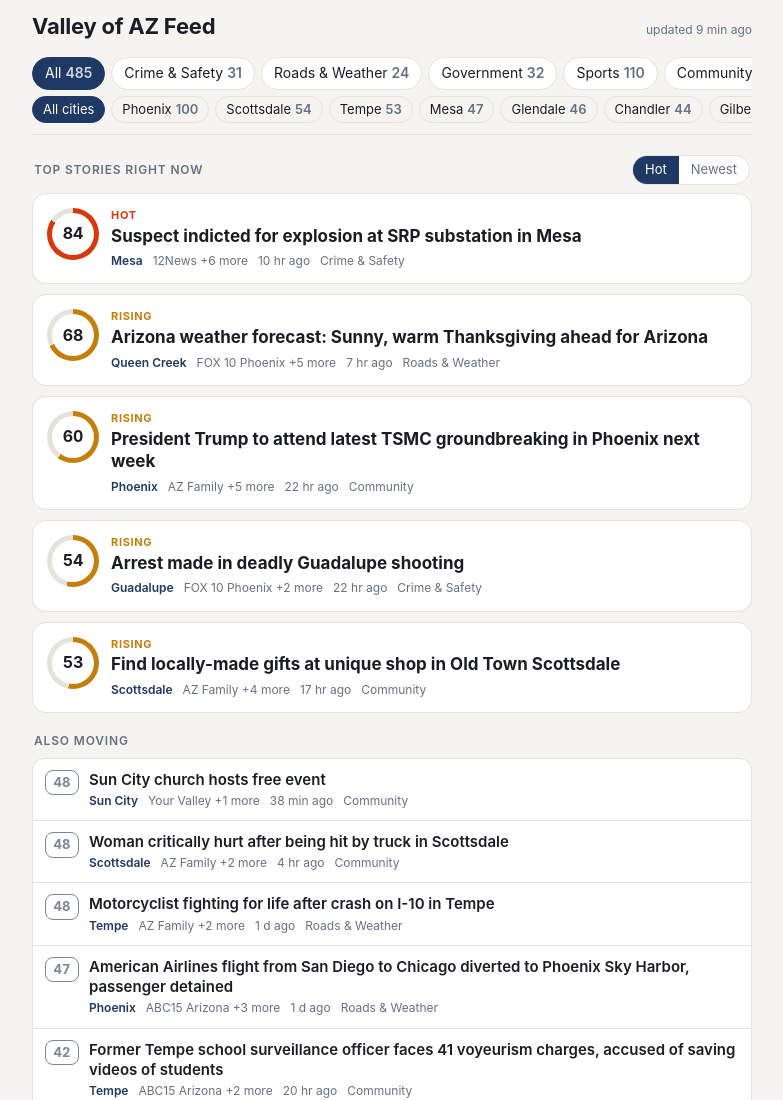
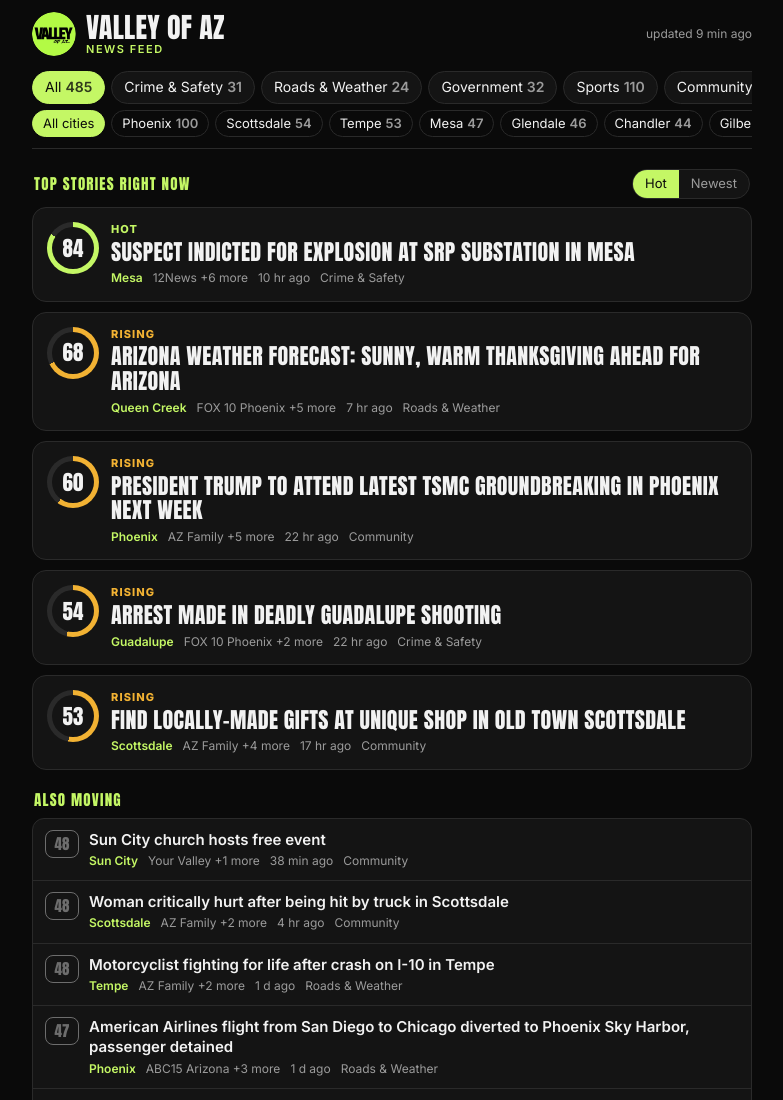
Before and after one commit to miamidader/valleyofaz, a plain HTML site: page index.html in a window 1280 px wide. Shown: the top 1100 px of the page, without its empty margins (248-1031 px from the left). Drawn offline with Linux system fonts and the light colour scheme.

Commit message:
Brand the app to match the Valley of AZ Instagram
Co-Authored-By: Claude Sonnet 5.5 <noreply@anthropic.com>
Claude-Session: https://claude.ai/code/session_013zGD8kdUggw89ord5PKcae

```diff
--- a/index.html
+++ b/index.html
@@ -5,17 +5,26 @@
 <meta name="viewport" content="width=device-width,initial-scale=1,viewport-fit=cover">
 <meta name="apple-mobile-web-app-capable" content="yes">
 <meta name="apple-mobile-web-app-title" content="Valley Feed">
-<meta name="theme-color" content="#1F3864">
+<meta name="theme-color" content="#0a0a0a">
+<meta name="apple-mobile-web-app-status-bar-style" content="black">
+<link rel="manifest" href="manifest.webmanifest">
+<link rel="icon" href="assets/favicon.png">
+<link rel="apple-touch-icon" href="assets/apple-touch-icon.png">
+<link rel="preconnect" href="https://fonts.googleapis.com">
+<link rel="preconnect" href="https://fonts.gstatic.com" crossorigin>
+<link rel="stylesheet" href="https://fonts.googleapis.com/css2?family=Anton&family=Inter:wght@400;600;700;800&display=swap">
 <title>Valley of AZ Feed</title>
 <style>
-:root{--bg:#f5f4f0;--card:#fff;--ink:#1a1d24;--muted:#667085;--line:#e4e2db;--accent:#1F3864;--accent-ink:#fff;--hot:#d9380b;--rise:#c47f0a;--calm:#7a8699}
-@media (prefers-color-scheme:dark){:root{--bg:#0f1218;--card:#181c25;--ink:#eceef3;--muted:#98a1b3;--line:#272c38;--accent:#8fb0ff;--accent-ink:#0f1218;--hot:#ff6a3d;--rise:#f2b233;--calm:#6c7890;color-scheme:dark}}
+:root{--bg:#0a0a0a;--card:#141414;--ink:#f2f2f2;--muted:#9b9b9b;--line:#2a2a2a;--accent:#C4F765;--accent-ink:#0a0a0a;--hot:#C4F765;--rise:#f2b233;--calm:#6d6d6d;color-scheme:dark;--display:Anton,"Arial Narrow",Impact,sans-serif}
 *{box-sizing:border-box}
 html{-webkit-text-size-adjust:100%}
-body{margin:0;background:var(--bg);color:var(--ink);font:16px/1.35 -apple-system,BlinkMacSystemFont,"Segoe UI",Roboto,sans-serif;padding:0 max(16px,env(safe-area-inset-right)) calc(48px + env(safe-area-inset-bottom)) max(16px,env(safe-area-inset-left))}
+body{margin:0;background:var(--bg);color:var(--ink);font:16px/1.35 Inter,-apple-system,BlinkMacSystemFont,"Segoe UI",Roboto,sans-serif;padding:0 max(16px,env(safe-area-inset-right)) calc(48px + env(safe-area-inset-bottom)) max(16px,env(safe-area-inset-left))}
 .wrap{max-width:720px;margin:0 auto}
-.title{display:flex;justify-content:space-between;align-items:baseline;gap:8px;padding:calc(env(safe-area-inset-top) + 12px) 0 4px}
-h1{font-size:22px;margin:0;letter-spacing:-.01em}
+.title{display:flex;justify-content:space-between;align-items:center;gap:8px;padding:calc(env(safe-area-inset-top) + 12px) 0 4px}
+.brand{display:flex;align-items:center;gap:10px;min-width:0}
+.brand img{width:44px;height:44px;border-radius:50%;flex:none}
+h1{font-family:var(--display);font-weight:400;font-size:28px;line-height:1;margin:0;letter-spacing:.01em;text-transform:uppercase}
+.sub{display:block;font-family:Inter,sans-serif;font-size:11px;letter-spacing:.14em;color:var(--accent);margin-top:3px;font-weight:600}
 .stamp{font-size:12px;color:var(--muted);white-space:nowrap}
 .bar{position:sticky;top:env(safe-area-inset-top,0px);z-index:5;background:var(--bg);padding:6px 0 8px;margin-top:2px;border-bottom:1px solid var(--line)}
 .chips{display:flex;gap:6px;overflow-x:auto;padding:3px 0;scrollbar-width:none}
@@ -30,7 +39,7 @@ button:focus-visible,a:focus-visible{outline:2px solid var(--accent);outline-off
 #ptr{height:0;overflow:hidden;text-align:center;font-size:13px;color:var(--muted);transition:height .15s}
 #ptr span{display:block;padding-top:10px}
 .head{display:flex;justify-content:space-between;align-items:center;margin:20px 2px 8px}
-h2{font-size:12px;text-transform:uppercase;letter-spacing:.07em;color:var(--muted);margin:0;font-weight:600}
+h2{font-family:var(--display);font-weight:400;font-size:15px;text-transform:uppercase;letter-spacing:.08em;color:var(--accent);margin:0}
 .seg{display:inline-flex;border:1px solid var(--line);border-radius:999px;overflow:hidden;background:var(--card)}
 .seg button{border:0;background:none;color:var(--muted);font:inherit;font-size:13px;padding:5px 12px;cursor:pointer}
 .seg button[aria-pressed="true"]{background:var(--accent);color:var(--accent-ink)}
@@ -40,17 +49,17 @@ h2{font-size:12px;text-transform:uppercase;letter-spacing:.07em;color:var(--mute
 .card>button{display:flex;gap:12px;width:100%;text-align:left;background:none;border:0;color:inherit;font:inherit;padding:14px;cursor:pointer;align-items:flex-start}
 .ring{flex:none;width:52px;height:52px;border-radius:50%;display:grid;place-items:center;position:relative;background:conic-gradient(var(--c) calc(var(--s)*1%),var(--line) 0)}
 .ring::after{content:"";position:absolute;inset:5px;border-radius:50%;background:var(--card)}
-.ring span{position:relative;z-index:1;font-weight:700;font-size:16px;font-variant-numeric:tabular-nums}
+.ring span{position:relative;z-index:1;font-family:var(--display);font-weight:400;font-size:21px;font-variant-numeric:tabular-nums}
 .body{min-width:0;flex:1}
-.kick{font-size:11px;font-weight:700;letter-spacing:.06em;text-transform:uppercase;color:var(--c);margin-bottom:3px}
-.card .ttl{font-size:17px;font-weight:650;line-height:1.28;display:block;overflow-wrap:anywhere}
+.kick{font-size:11px;font-weight:800;letter-spacing:.1em;text-transform:uppercase;color:var(--c);margin-bottom:3px}
+.card .ttl{font-family:var(--display);font-weight:400;font-size:22px;line-height:1.12;letter-spacing:.015em;text-transform:uppercase;display:block;overflow-wrap:anywhere}
 .meta{font-size:12px;color:var(--muted);margin-top:6px;display:flex;flex-wrap:wrap;gap:4px 10px}
 .meta .city{color:var(--accent);font-weight:600}
 /* compact rows */
 .list{background:var(--card);border:1px solid var(--line);border-radius:12px;overflow:hidden}
 .item+.item{border-top:1px solid var(--line)}
 .row{display:flex;gap:10px;align-items:flex-start;width:100%;text-align:left;background:none;border:0;color:inherit;font:inherit;padding:11px 12px;cursor:pointer}
-.pill{flex:none;min-width:34px;text-align:center;font-weight:700;font-size:13px;padding:3px 0;border-radius:8px;color:var(--c);border:1.5px solid var(--c);font-variant-numeric:tabular-nums}
+.pill{flex:none;min-width:34px;text-align:center;font-family:var(--display);font-weight:400;font-size:15px;padding:3px 0;border-radius:8px;color:var(--c);border:1.5px solid var(--c);font-variant-numeric:tabular-nums}
 .row .ttl{font-weight:600;font-size:15px;display:block;overflow-wrap:anywhere}
 .row .meta{margin-top:3px}
 /* expanded detail */
@@ -76,7 +85,7 @@ details.info p{color:var(--muted);margin:8px 0 0}
 </head>
 <body>
 <div class="wrap">
- <div class="title"><h1>Valley of AZ Feed</h1><span class="stamp" id="stamp">loading…</span></div>
+ <div class="title"><div class="brand"><img src="assets/logo.png" alt="Valley of AZ"><h1>Valley of AZ<span class="sub">NEWS FEED</span></h1></div><span class="stamp" id="stamp">loading…</span></div>
  <div class="bar">
   <div class="chips" id="cats" role="group" aria-label="Topic"></div>
   <div class="chips" id="cities" role="group" aria-label="City"></div>
```
Also changed, not shown: assets/apple-touch-icon.png (added), assets/favicon.png (added), assets/icon-192.png (added), assets/icon-512.png (added), assets/logo.png (added), manifest.webmanifest (added).
